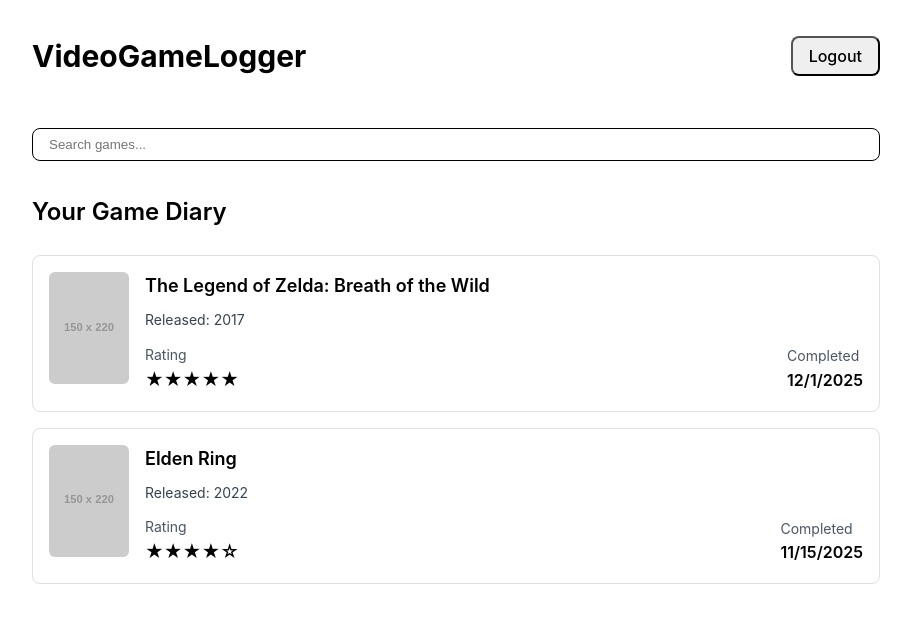
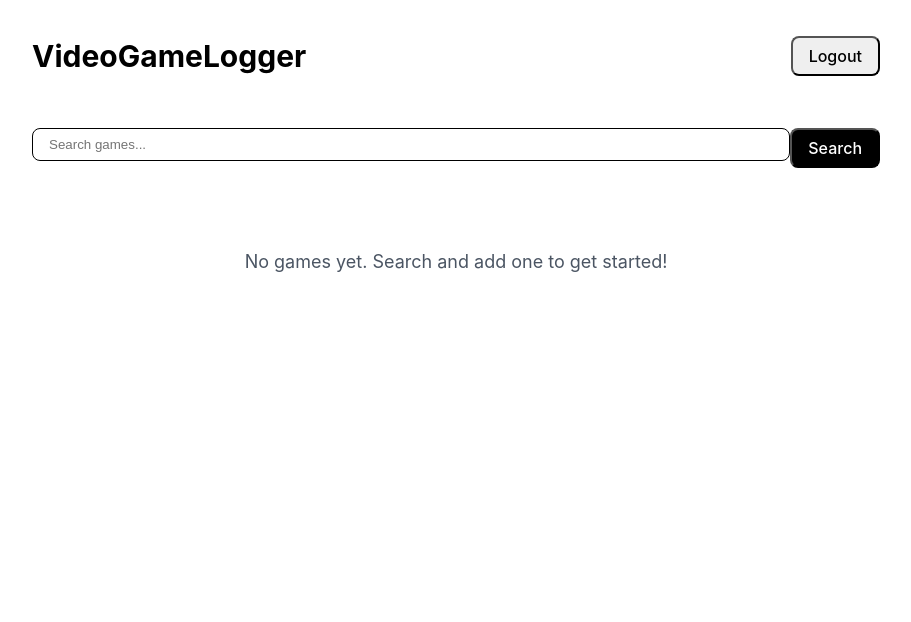
Before and after one commit to philipAvdey/VideoGameLogger, a React (Vite) app in the folder src/frontend/: page / in a window 1280 px wide. Both pictures are taken after typing "name@example.com", "Sample123" into the empty fields and a click on the button "Login". Shown: the top 622 px of the page, without its empty margins (184-1095 px from the left). Built offline with nearby package versions, Linux system fonts and the light colour scheme.

Commit message:
chore/additional changes and read me

```diff
--- a/src/frontend/src/components/games/GameCard.tsx
+++ b/src/frontend/src/components/games/GameCard.tsx
@@ -16,7 +16,7 @@
         <img
           src={game.coverArt}
           alt={game.title}
-          className="w-20 h-28 object-cover rounded-md"
+          className="w-20 h-28 rounded-md object-cover"
         />
         <div className="flex-1">
           <h3 className="font-semibold text-lg mb-2">{game.title}</h3>
@@ -31,7 +31,8 @@
             <div>
               <p className="text-sm text-gray-600">Completed</p>
               <p className="font-semibold">
-                {new Date(game.dateCompleted).toLocaleDateString()}
+                {game.dateCompleted.split("-").slice(1).join("/")}/
+                {game.dateCompleted.split("-")[0]}
               </p>
             </div>
           </div>
--- a/src/frontend/src/components/games/RatingModal.tsx
+++ b/src/frontend/src/components/games/RatingModal.tsx
@@ -12,6 +12,12 @@
   initialDate?: string;
 }
 
+export const getFormattedDate = (dateString?: string) => {
+  if (dateString) return dateString.split('T')[0];
+  const d = new Date();
+  return `${d.getFullYear()}-${String(d.getMonth() + 1).padStart(2, '0')}-${String(d.getDate()).padStart(2, '0')}`;
+};
+
 export const RatingModal: React.FC<RatingModalProps> = ({
   isOpen,
   onClose,
@@ -21,14 +27,12 @@
   initialDate,
 }) => {
   const [rating, setRating] = useState(initialRating);
-  const [dateCompleted, setDateCompleted] = useState(
-    initialDate || new Date().toISOString().split("T")[0],
-  );
+  const [dateCompleted, setDateCompleted] = useState(() => getFormattedDate(initialDate));
 
   React.useEffect(() => {
     if (isOpen) {
       setRating(initialRating);
-      setDateCompleted(initialDate || new Date().toISOString().split("T")[0]);
+      setDateCompleted(getFormattedDate(initialDate));
     }
   }, [isOpen, initialRating, initialDate]);
 
--- a/src/frontend/src/components/search/SearchBar.tsx
+++ b/src/frontend/src/components/search/SearchBar.tsx
@@ -1,5 +1,6 @@
-import React, { useState } from 'react';
-import { Input } from '../ui/Input';
+import React, { useState } from "react";
+import { Input } from "../ui/Input";
+import { Button } from "../ui/Button";
 
 interface SearchBarProps {
   onSearch?: (query: string) => void;
@@ -8,22 +9,34 @@
 
 export const SearchBar: React.FC<SearchBarProps> = ({
   onSearch,
-  placeholder = 'Search games...',
+  placeholder = "Search games...",
 }) => {
-  const [query, setQuery] = useState('');
+  const [query, setQuery] = useState("");
 
   const handleChange = (value: string) => {
     setQuery(value);
-    onSearch?.(value);
+  };
+
+  const handleSearch = () => {
+    if (query.trim()) {
+      onSearch?.(query.trim());
+    }
   };
 
   return (
     <div className="w-full mb-8">
-      <Input
-        placeholder={placeholder}
-        value={query}
-        onChange={handleChange}
-      />
+      <div className="flex gap-2">
+        <div className="flex-1">
+          <Input
+            placeholder={placeholder}
+            value={query}
+            onChange={handleChange}
+          />
+        </div>
+        <Button onClick={handleSearch} size="md">
+          Search
+        </Button>
+      </div>
     </div>
   );
 };
--- a/src/frontend/src/components/ui/Input.tsx
+++ b/src/frontend/src/components/ui/Input.tsx
@@ -3,6 +3,7 @@
 interface InputProps {
   placeholder?: string;
   onChange?: (value: string) => void;
+  onKeyPress?: (e: React.KeyboardEvent<HTMLInputElement>) => void;
   value?: string;
   type?: string;
   label?: string;
@@ -12,6 +13,7 @@
 export const Input: React.FC<InputProps> = ({
   placeholder,
   onChange,
+  onKeyPress,
   value,
   type = "text",
   label,
@@ -27,6 +29,7 @@
         placeholder={placeholder}
         value={value}
         onChange={(e) => onChange?.(e.target.value)}
+        onKeyPress={onKeyPress}
         className="w-full px-4 py-2 border subtle-border rounded-lg smooth-transition focus:outline-none focus:ring-2 focus:ring-black"
       />
       {error && <p className="text-red-600 text-sm mt-1">{error}</p>}
--- a/src/frontend/src/pages/HomePage.tsx
+++ b/src/frontend/src/pages/HomePage.tsx
@@ -13,47 +13,38 @@
 }
 
 export const HomePage: React.FC<HomePageProps> = ({ onLogout }) => {
-  const [games, setGames] = useState<Game[]>([
-    {
-      id: "1",
-      title: "The Legend of Zelda: Breath of the Wild",
-      coverArt: "https://via.placeholder.com/150x220?text=Zelda",
-      releaseDate: "2017-03-03",
-      rating: 5,
-      dateCompleted: "2025-12-01",
-    },
-    {
-      id: "2",
-      title: "Elden Ring",
-      coverArt: "https://via.placeholder.com/150x220?text=Elden+Ring",
-      releaseDate: "2022-02-25",
-      rating: 4,
-      dateCompleted: "2025-11-15",
-    },
-  ]);
+  // TODO: will probably need to fetch from user's existing data or something?
+  const [games, setGames] = useState<Game[]>([]);
 
   const [searchResults, setSearchResults] = useState<SearchResult[]>([]);
   const [showRatingModal, setShowRatingModal] = useState(false);
   const [selectedGame, setSelectedGame] = useState<SearchResult | null>(null);
   const [editingGame, setEditingGame] = useState<Game | null>(null);
 
-  const handleSearch = (query: string) => {
+  // TODO: fix
+  const backendBaseUrl = "http://localhost:5000";
+
+  const handleSearch = async (query: string) => {
     if (query.length > 0) {
-      // Mock search results - would call API in real implementation
-      setSearchResults([
-        {
-          id: "3",
-          title: `${query} - Result 1`,
-          releaseDate: "2024-01-01",
-          coverArt: "https://via.placeholder.com/150x220?text=Game+1",
-        },
-        {
-          id: "4",
-          title: `${query} - Result 2`,
-          releaseDate: "2023-06-15",
-          coverArt: "https://via.placeholder.com/150x220?text=Game+2",
-        },
-      ]);
+      try {
+        const response = await fetch(
+          `${backendBaseUrl}/api/igdb/search?query=${encodeURIComponent(query)}`,
+        );
+        const data = await response.json();
+        if (!response.ok) {
+          throw new Error(data.error || "Failed to search games");
+        }
+        const games = data.games as SearchResult[];
+        games.map((g) => g.coverArt);
+        setSearchResults(
+          (games || []).sort(
+            (a, b) => (b.ratingCount || 0) - (a.ratingCount || 0),
+          ),
+        );
+      } catch (error) {
+        console.error("Search error:", error);
+        setSearchResults([]);
+      }
     } else {
       setSearchResults([]);
     }
@@ -90,9 +81,8 @@
     setShowRatingModal(true);
   };
 
-  const sortedGames = [...games].sort(
-    (a, b) =>
-      new Date(b.dateCompleted).getTime() - new Date(a.dateCompleted).getTime(),
+  const sortedGames = [...games].sort((a, b) =>
+    b.dateCompleted.localeCompare(a.dateCompleted),
   );
 
   return (
@@ -114,15 +104,18 @@
                   <img
                     src={game.coverArt}
                     alt={game.title}
-                    className="w-20 h-28 object-cover rounded-md"
+                    className="w-20 h-28 rounded-md object-cover"
                   />
                   <div className="flex-1 flex justify-between items-center">
                     <div>
-                      <h3 className="font-semibold text-lg mb-2 text-white">
+                      <h3 className="font-semibold text-lg mb-2 text-black">
                         {game.title}
                       </h3>
                       <p className="text-gray-400 text-sm">
-                        Released: {new Date(game.releaseDate).getFullYear()}
+                        Released:{" "}
+                        {game.releaseDate
+                          ? game.releaseDate.split("-")[0]
+                          : "N/A"}
                       </p>
                     </div>
                     <Button
--- a/src/frontend/src/types/game.ts
+++ b/src/frontend/src/types/game.ts
@@ -13,6 +13,7 @@
   title: string;
   releaseDate: string;
   coverArt: string;
+  ratingCount: number;
 }
 
 export type { Game, SearchResult }
```
Also changed, not shown: 2 other files (tests, documents, lock files or other folders).
